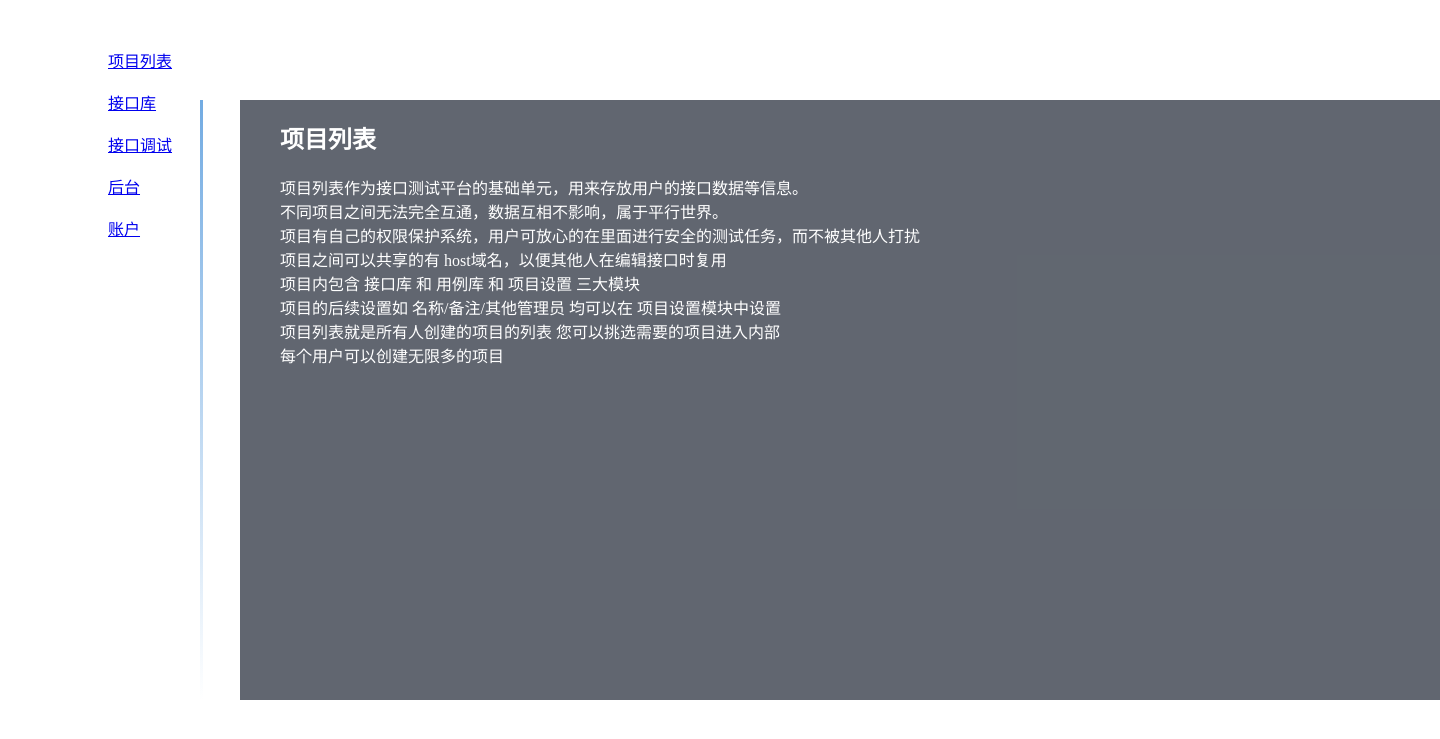
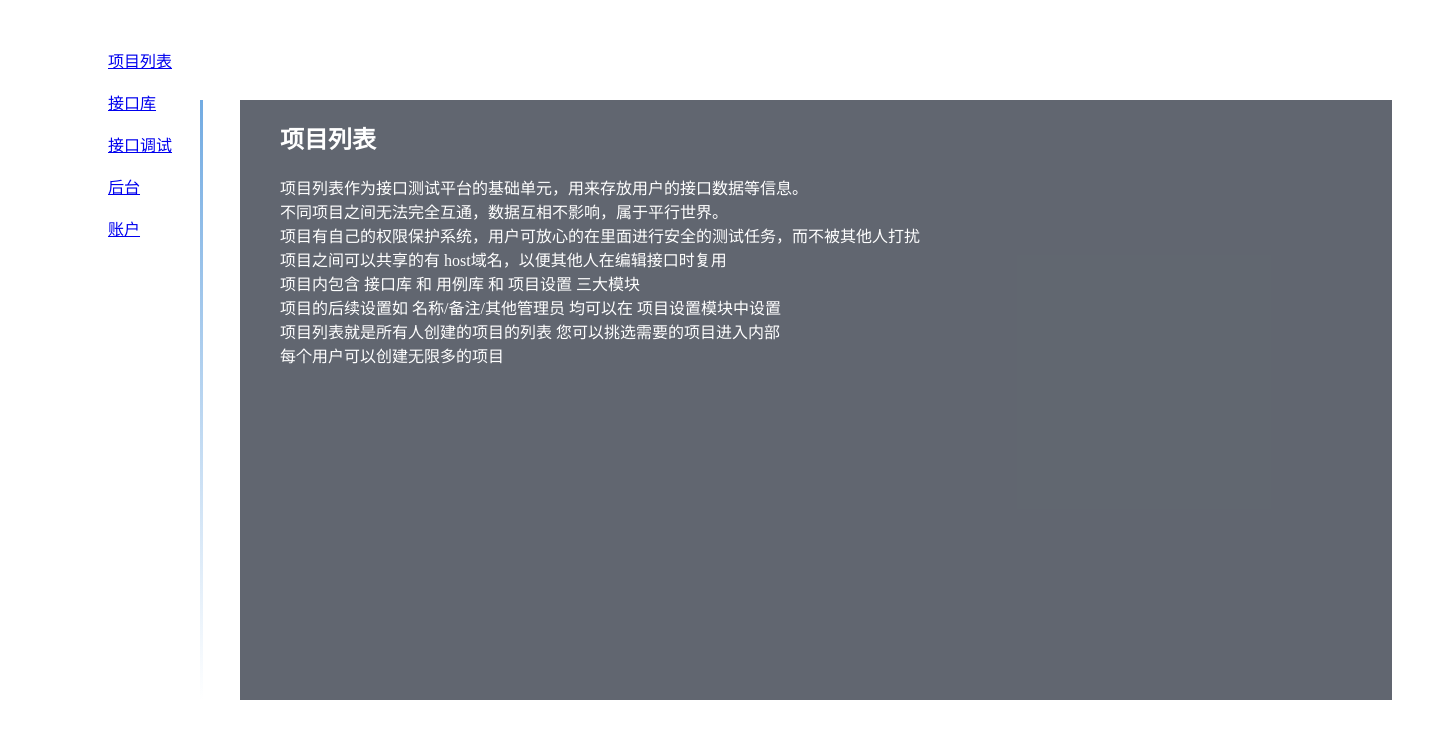
Before and after one commit to test-ql/ApiTest, a Django app: template MyApp/templates/help.html in a window 1440 px wide. Shown: the top 739 px of the page. Run offline with Django 4.2, Linux system fonts and the light colour scheme; the template is opened without the code that fills it, so the values that code supplies are empty.

Commit message:
帮助页面背景

```diff
--- a/MyApp/templates/help.html
+++ b/MyApp/templates/help.html
@@ -16,7 +16,7 @@
     <div style="width: 3px;height: 600px;background: linear-gradient(to top,white,#72abe2);position: absolute;left: 200px;top: 100px">
         &nbsp;
     </div>
-    <div style="width: 1200px;height: 600px;background-color: rgba(53,60,72,0.78);position:absolute;left: 240px;top: 100px">
+    <div style="width: 80%;height: 600px;background-color: rgba(53,60,72,0.78);position:absolute;left: 240px;top: 100px">
         &nbsp;
     </div>
     <div style="position: absolute;left: 280px;top: 100px;color: white">
```
Also changed, not shown: db.sqlite3.
